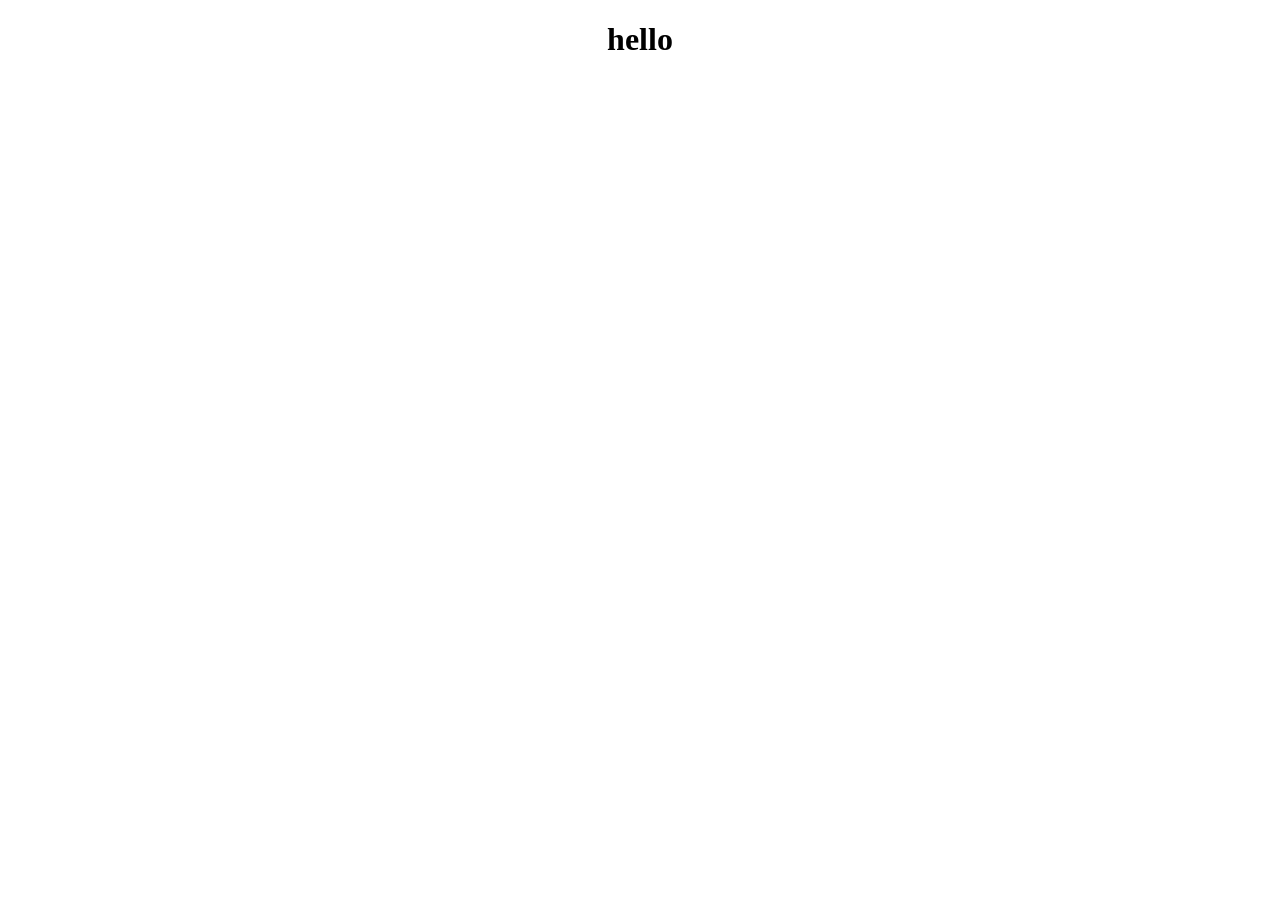
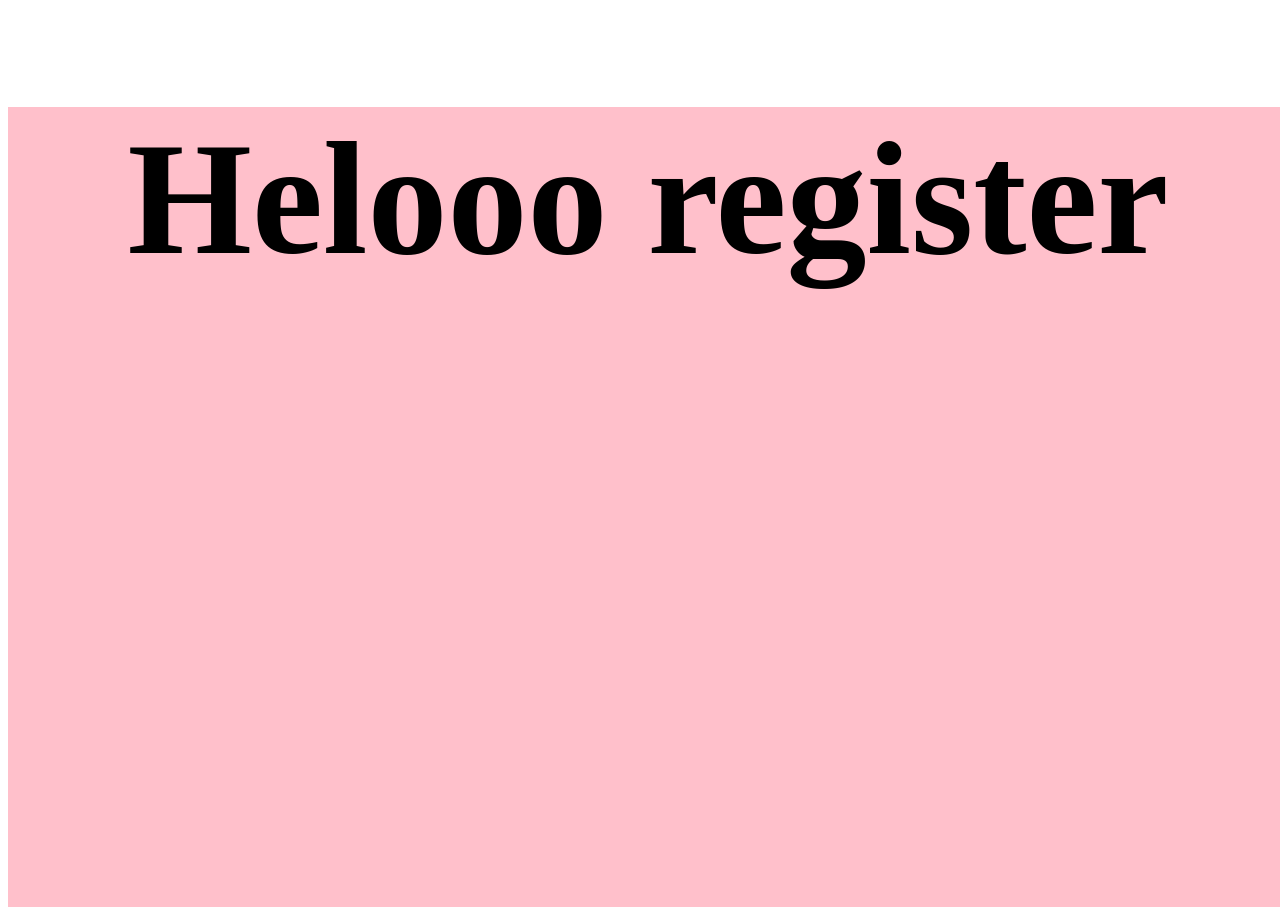
Before and after one commit to DeniiseB/travel-forum, a React (Create React App) app in the folder frontend/: page / in a window 1280 px wide. Before the commit the page ends 800 px from the top, so only its background shows below. Built offline with nearby package versions, Linux system fonts and the light colour scheme.

Commit message:
Installed 5th version of react router dom

```diff
--- a/frontend/package.json
+++ b/frontend/package.json
@@ -8,6 +8,7 @@
     "@testing-library/user-event": "^13.5.0",
     "react": "^17.0.2",
     "react-dom": "^17.0.2",
+    "react-router-dom": "^5.3.0",
     "react-scripts": "5.0.0",
     "web-vitals": "^2.1.2"
   },
--- a/frontend/src/App.css
+++ b/frontend/src/App.css
@@ -1,5 +1,6 @@
 .App {
   text-align: center;
+
 }
 
 .App-logo {
--- a/frontend/src/App.js
+++ b/frontend/src/App.js
@@ -1,10 +1,20 @@
 
 import './App.css';
+import { BrowserRouter as Router, Route, Switch } from "react-router-dom";
+import login from './pages/login';
+import register from './pages/register';
+
 
 function App() {
   return (
     <div className="App">
-      <h1>hello</h1>
+      <Router>
+        <main>
+          <Switch>
+            <Route path="/" exact component={register} />
+          </Switch>
+        </main>
+      </Router>
     </div>
   );
 }
--- /dev/null
+++ b/frontend/src/pages/login.jsx
@@ -0,0 +1,14 @@
+import React from 'react'
+
+function login() {
+  return (
+    <div className=''>
+
+    </div>
+  )
+}
+
+export default login
+
+
+const styles = {};
--- /dev/null
+++ b/frontend/src/pages/register.jsx
@@ -0,0 +1,20 @@
+import React from 'react'
+
+function register() {
+  return (
+    <div className="registerWrapper" style={styles.resgisterWrapper}>
+      <h1>Helooo register</h1>
+    </div>
+  );
+}
+
+export default register
+
+const styles = {
+  resgisterWrapper: {
+    height: "100vh",
+    width: "100vw",
+    backgroundColor: "pink",
+    fontSize:"10vh"
+}
+}
```
Also changed, not shown: 1 other file (tests, documents, lock files or other folders).
